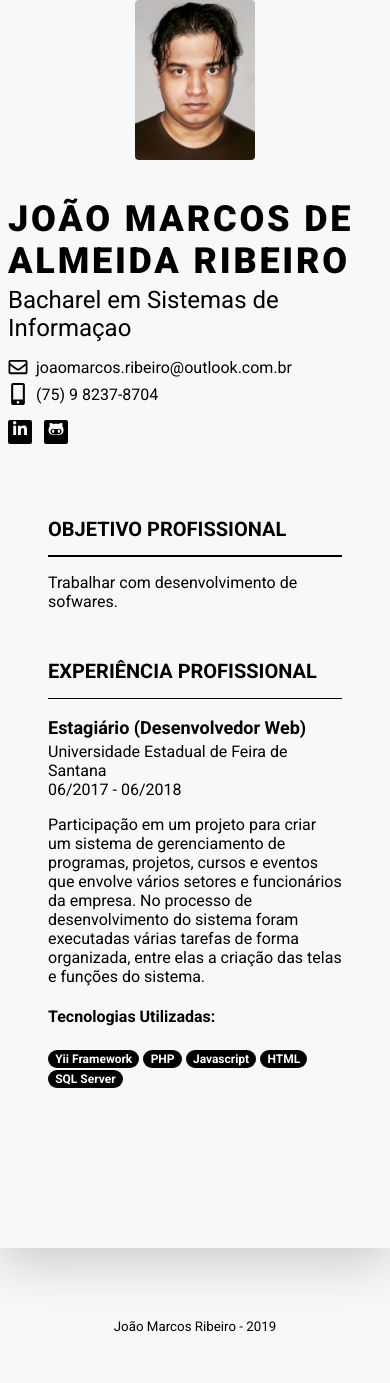
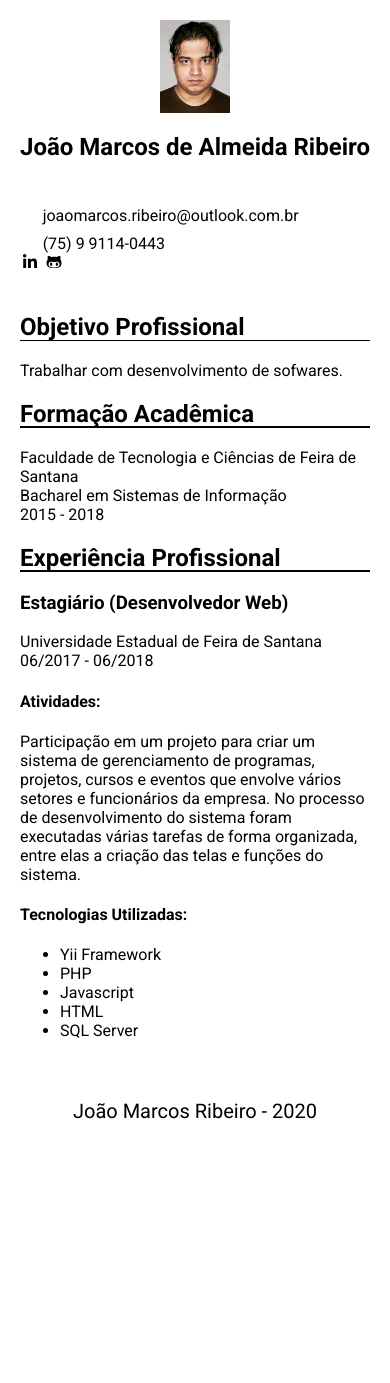
Before and after one commit to JoaoMarcosRibeiro/JoaoMarcosRibeiro.github.io, a plain HTML site: page index.html in a window 390 px wide. After the commit the page ends 1144 px from the top, so only its background shows below. Drawn offline with Linux system fonts and the light colour scheme.

Commit message:
pagina simples de apresentação versão 2020

```diff
--- a/css/style.css
+++ b/css/style.css
@@ -1,266 +1,82 @@
-html {
-
+html{
+  background: #ffffff;
 }
 
-body {
-    margin: 0;
-    font-family: 'Roboto', sans-serif;
-    background: #F7F8FA;
+body{
+  margin: 0;
+  font-family: 'Roboto', sans-serif;
+  background: #ffffff;
+}
+
+header{
+  padding:2px 0;
+  background: #000000;
+  height: 50px;
+}
+
+nav{
+  max-width: 1000px;
+  padding: 0 2%;
+  margin: 0 auto;
+  height: 50px;
+  text-align: right;
+}
+
+article{
+  padding: 20px;
+  max-width: 1000px;
+  background: #fff;
+  margin: auto;
+  margin-top: 20px;
+  box-shadow: 0 1rem 3rem rgba(0, 0, 0, 0.175);
+}
+
+.dados{
+  width: 80%;
+  float: right;
+}
+.nome{
+  width: 100%;
+  text-align: center;
+  float: left;
+  font-size: 2rem;
+  margin: auto;
+}
+.dados-pessoais{
+  width: 100%;
+  font-size: 1.5rem;
+}
+.dados-pessoais ul{
+  list-style: none;
 }
 
 a {
   text-decoration: none;
+  color: #000;
 }
 
 a:hover {
   text-decoration: underline;
 }
 
-.list-unstyled {
-  padding-left: 0;
-  list-style: none;
+img{
+  max-width: 20%;
+  margin: auto;
 }
 
-.list-inline {
-  padding-left: 0;
-  list-style: none;
+.conteudo{
+  width: 100%;
+  margin-top: 5px;
+  font-size: 1.5rem;
 }
 
-.list-inline-item {
-  display: inline-block;
-}
-
-.badge {
-  display: inline-block;
-  padding: 0.25em 0.4em;
-  font-size: 75%;
-  font-weight: 700;
-  line-height: 1;
-  text-align: center;
-  white-space: nowrap;
-  vertical-align: baseline;
-  border-radius: 0.25rem;
-}
-
-.badge-pill {
-  padding-right: 0.6em;
-  padding-left: 0.6em;
-  border-radius: 10rem;
-}
-
-.badge-primary {
-  color: #fff;
-  background-color: #000;
-}
-
-.media {
-  display: flex;
-  align-items: flex-start;
-}
-
-.media-body {
-  flex: 1;
-}
-
-.flex-column {
-  flex-direction: column !important;
-}
-
-@media (min-width: 768px) {
-  .flex-md-row {
-    flex-direction: row !important;
-  }
-  .flex-md-column {
-    flex-direction: column !important;
-  }
-
-}
-
-.shadow-lg {
-  box-shadow: 0 1rem 3rem rgba(0, 0, 0, 0.175) !important;
-}
-
-.mb-1,
-.my-1 {
-  margin-bottom: 0.25rem !important;
-}
-
-.ml-1,
-.mx-1 {
-  margin-left: 0.25rem !important;
-}
-
-.mr-2,
-.mx-2 {
-  margin-right: 0.5rem !important;
-}
-
-.mb-2,
-.my-2 {
-  margin-bottom: 0.5rem !important;
-}
-
-
-.mb-5,
-.my-5 {
-  margin-bottom: 3rem !important;
-}
-
-.p-2 {
-  padding: 0.5rem !important;
-}
-
-.pt-2,
-.py-2 {
-  padding-top: 0.5rem !important;
-}
-
-.pr-2,
-.px-2 {
-  padding-right: 0.5rem !important;
-}
-
-.pb-2,
-.py-2 {
-  padding-bottom: 0.5rem !important;
-}
-
-.pl-2,
-.px-2 {
-  padding-left: 0.5rem !important;
-}
-
-.p-3 {
-  padding: 1rem !important;
-}
-
-.pt-3,
-.py-3 {
-  padding-top: 1rem !important;
-}
-
-.pr-3,
-.px-3 {
-  padding-right: 1rem !important;
-}
-
-.pb-3,
-.py-3 {
-  padding-bottom: 1rem !important;
-}
-
-.pl-3,
-.px-3 {
-  padding-left: 1rem !important;
-}
-
-.p-5 {
-  padding: 3rem !important;
-}
-
-.pt-5,
-.py-5 {
-  padding-top: 3rem !important;
-}
-
-.pr-5,
-.px-5 {
-  padding-right: 3rem !important;
-}
-
-.pb-5,
-.py-5 {
-  padding-bottom: 3rem !important;
-}
-
-.pl-5,
-.px-5 {
-  padding-left: 3rem !important;
-}
-
-.mr-auto,
-.mx-auto {
-  margin-right: auto !important;
-}
-
-.mb-auto,
-.my-auto {
-  margin-bottom: auto !important;
-}
-
-.ml-auto,
-.mx-auto {
-  margin-left: auto !important;
-}
-
-
-.text-left {
-  text-align: left !important;
-}
-
-.text-right {
-  text-align: right !important;
-}
-
-.text-center {
-  text-align: center !important;
-}
-
-.text-uppercase {
-  text-transform: uppercase !important;
-}
-
-.resume-wrapper {
-  padding-top: 30px;
-  padding-bottom: 60px;
-}
-
-.resume-wrapper-inner {
-  max-width: 1000px;
-}
-
-.resume-header {
-  background: #F7F8FA;
-  color: #000;
-  height: 220px;
-}
-
-.resume-header .picture {
-  width: 220px;
-}
-
-.resume-header .name {
-  font-size: 2.25rem;
-  letter-spacing: 0.175rem;
-  font-weight: 900;
-}
-
-.resume-header .title {
+.titulo {
   font-size: 1.5rem;
-}
-.resume-header a {
-  color: #000;
-}
-
-
-
-.resume-social .fa-container {
-  font-size: 1rem;
-  display: inline-block;
-  width: 24px;
-  height: 24px;
-  border-radius: 0.125rem;
-  background: #000;
-  color: white;
-}
-
-.resume-section-title {
-  font-size: 1.25rem;
   position: relative;
   color: #000;
 }
 
-.resume-section-title:after {
+.titulo:after {
   content: "";
   position: absolute;
   left: 0;
@@ -269,27 +85,41 @@ a:hover {
   height: 1.5px;
   background: #000;
 }
-
-
-.resume-position-time {
-  font-size: 0.875rem;
-  color: #000;
+footer{
+  text-align: center;
+  margin-top: 20px;
+  margin-bottom: 20px;
+  font-size: 1.5rem;
 }
 
-.resume-position-title {
-  font-size: 1.125rem;
-  color: #000;
-}
-
-@media (max-width: 767.98px) {
-  .resume-wrapper {
-    padding-top: 0;
+@media (max-width: 1000px) {
+  article{
+    padding: 20px;
+    margin-top: 0px;
+    flex-direction: column;
+    display: flex;
+    box-shadow: 0 0 0;
   }
-  .resume-header {
-    height: auto;
+  .dados{
+    width: 100%;
   }
-  .resume-header .picture {
-    width: 120px;
-    border-radius: 4px;
+  .nome {
+    width: 100%;
+    text-align: center;
+    font-size: 1rem;
+    float: left;
+  }
+  .dados-pessoais{
+    font-size: 1rem;
+    float: left;
+  }
+  .dados-pessoais ul{
+    list-style: none;
+    padding: 0px;
+  }
+  .conteudo{
+    width: 100%;
+    margin-top: 5px;
+    font-size: 1rem;
   }
 }
--- a/index.html
+++ b/index.html
@@ -1,76 +1,75 @@
 <!DOCTYPE html>
-<html lang="en">
+<html lang="pt-BR">
+
     <head>
-        <title>Currículo João Marcos Ribeiro</title>
+        <title>Pagina de Apresentação</title>
 
-        <!-- Google Font -->
+        <!-- Google Fonts -->
         <link href="https://fonts.googleapis.com/css?family=Roboto:300,400,500,700,900" rel="stylesheet">
 
         <!-- FontAwesome JS-->
         <script defer src="https://use.fontawesome.com/releases/v5.1.1/js/all.js" integrity="sha384-BtvRZcyfv4r0x/phJt9Y9HhnN5ur1Z+kZbKVgzVBAlQZX4jvAuImlIz+bG7TS00a" crossorigin="anonymous"></script>
 
         <!-- Theme CSS -->
-        <link id="theme-style" rel="stylesheet" href="css/style.css">
+        <link  rel="stylesheet" href="css/style.css">
+        <link href="https://fonts.googleapis.com/icon?family=Material+Icons" rel="stylesheet">
+
+        <meta name="keywords" content="curriculo">
+        <meta name="viewport" content="width=device-width, initial-scale=1.0">
+        <meta name="description" content="Pagina de apresentação do curriculo">
+        <meta charset="utf-8" />
+
+        <script defer src="https://use.fontawesome.com/releases/v5.1.1/js/all.js" integrity="sha384-BtvRZcyfv4r0x/phJt9Y9HhnN5ur1Z+kZbKVgzVBAlQZX4jvAuImlIz+bG7TS00a" crossorigin="anonymous"></script>
 
     </head>
+
     <body>
 
-        <article class="resume-wrapper text-center position-relative">
-            <div class="resume-wrapper-inner mx-auto text-left shadow-lg">
-                <header class="resume-header">
-                    <div class="media flex-column flex-md-row">
-                        <img class="picture mx-auto" src="images/foto.jpg" alt="">
-                        <div class="media-body p-2 mx-auto mx-lg-0">
-                            <h1 class="name mt-0 mb-1  text-uppercase">João Marcos de Almeida Ribeiro</h1>
-                            <div class="title mb-3">Bacharel em Sistemas de Informaçao</div>
-                            <div class="">
-                                <ul class="list-unstyled">
-                                    <li class="mb-2"><i class="far fa-envelope fa-fw mr-2" data-fa-transform="grow-3"></i>joaomarcos.ribeiro@outlook.com.br</li>
-                                    <li><i class="fas fa-mobile-alt fa-fw mr-2" data-fa-transform="grow-6"></i>(75) 9 8237-8704</li>
-                                </ul>
-                                 <a class=" resume-social" href="https://www.linkedin.com/in/jo%C3%A3o-marcos-ribeiro-262495a3/"><span class="fa-container text-center mr-2"><i class="fab fa-linkedin-in fa-fw"></i></span></a>
-                                 <a class=" resume-social" href="https://github.com/joaomarcosribeiro"><span class="fa-container text-center mr-2"><i class="fab fa-github-alt fa-fw"></i></span></a>
-                            </div>
-                        </div>
-                    </div>
-                </header>
-                <div class="p-5">
-                    <section class="mb-5">
-                        <h2 class="resume-section-title text-uppercase pb-3 ">Objetivo Profissional</h2>
-                        <p class="mb-0">Trabalhar com desenvolvimento de sofwares.</p>
-                    </section>
-                    <section class="mb-5">
-                        <h2 class="resume-section-title text-uppercase font-weight-bold pb-3 mb-3">Experiência Profissional</h2>
-                        <div class="resume-section-content">
-                            <div class=" position-relative">
-                                <article class="position-relative pb-5">
-                                    <div class="mb-2">
-                                        <div class="">
-                                            <h3 class="resume-position-title mb-1">Estagiário (Desenvolvedor Web)</h3>
-                                            <div class=" ">Universidade Estadual de Feira de Santana</div>
-                                        </div>
-                                        <div class="">06/2017 - 06/2018</div>
-                                    </div>
-                                    <div class="resume-timeline-item-desc">
-                                        <p>Participação em um projeto para criar um sistema de gerenciamento de programas, projetos, cursos e eventos que envolve vários setores e funcionários da empresa. No processo de desenvolvimento do sistema foram executadas várias tarefas de forma organizada, entre elas a criação das telas e funções do sistema.</p>
-                                        <h4 class="resume-timeline-item-desc-heading font-weight-bold">Tecnologias Utilizadas:</h4>
-                                        <ul class="list-inline">
-                                            <li class="list-inline-item"><span class="badge badge-primary badge-pill">Yii Framework</span></li>
-                                            <li class="list-inline-item"><span class="badge badge-primary badge-pill">PHP</span></li>
-                                            <li class="list-inline-item"><span class="badge badge-primary badge-pill">Javascript</span></li>
-                                            <li class="list-inline-item"><span class="badge badge-primary badge-pill">HTML</span></li>
-                                            <li class="list-inline-item"><span class="badge badge-primary badge-pill">SQL Server</span></li>
-                                        </ul>
-                                    </div>
-                                </article>
-                            </div>
-                        </div>
-                    </section>
+        <article>
+            <img src="images/foto.jpg" alt="foto">
+
+            <div class="dados">
+                <div class="nome">
+                    <h1>João Marcos de Almeida Ribeiro</h1>
+                </div>
+                <div class="dados-pessoais">
+                    <ul>
+                        <li><i class="material-icons">&#xe158;</i>  joaomarcos.ribeiro@outlook.com.br</li>
+                        <li><i class="material-icons">&#xe0b0;</i>  (75) 9 9114-0443</li>
+                        <a href="https://www.linkedin.com/in/jo%C3%A3o-marcos-ribeiro-262495a3/"><i class="fab fa-linkedin-in fa-fw"></i></a>
+                        <a href="https://github.com/JoaoMarcosRibeiro"><i class="fab fa-github-alt fa-fw"></i></a>
+                    </ul>
                 </div>
             </div>
+
+            <div class=" conteudo">
+                <h2 class=" titulo " >Objetivo Profissional</h2>
+                <p >Trabalhar com desenvolvimento de sofwares.</p>
+                <h2 class=" titulo " >Formação Acadêmica</h2>
+                <div>Faculdade de Tecnologia e Ciências de Feira de Santana</div>
+                <div>Bacharel em Sistemas de Informação</div>
+                <div>2015 - 2018</div>
+                <h2 class=" titulo " >Experiência Profissional</h2>
+                <h3 >Estagiário (Desenvolvedor Web)</h3>
+                <div>Universidade Estadual de Feira de Santana</div>
+                <div>06/2017 - 06/2018</div>
+                <h4 >Atividades:</h4>
+                <p>Participação em um projeto para criar um sistema de gerenciamento de programas, projetos, cursos e eventos que envolve vários setores e funcionários da empresa. No processo de desenvolvimento do sistema foram executadas várias tarefas de forma organizada, entre elas a criação das telas e funções do sistema.</p>
+                <h4 >Tecnologias Utilizadas:</h4>
+                <ul>
+                    <li><span>Yii Framework</span></li>
+                    <li><span>PHP</span></li>
+                    <li><span>Javascript</span></li>
+                    <li><span>HTML</span></li>
+                    <li><span>SQL Server</span></li>
+                </ul>
+            </div>
+
         </article>
-        <footer class="footer text-center pt-2 pb-5">
-                    <small class=""> João Marcos Ribeiro - 2019</small>
+
+        <footer >
+            <small> João Marcos Ribeiro - 2020</small>
         </footer>
+
     </body>
 </html>
```
